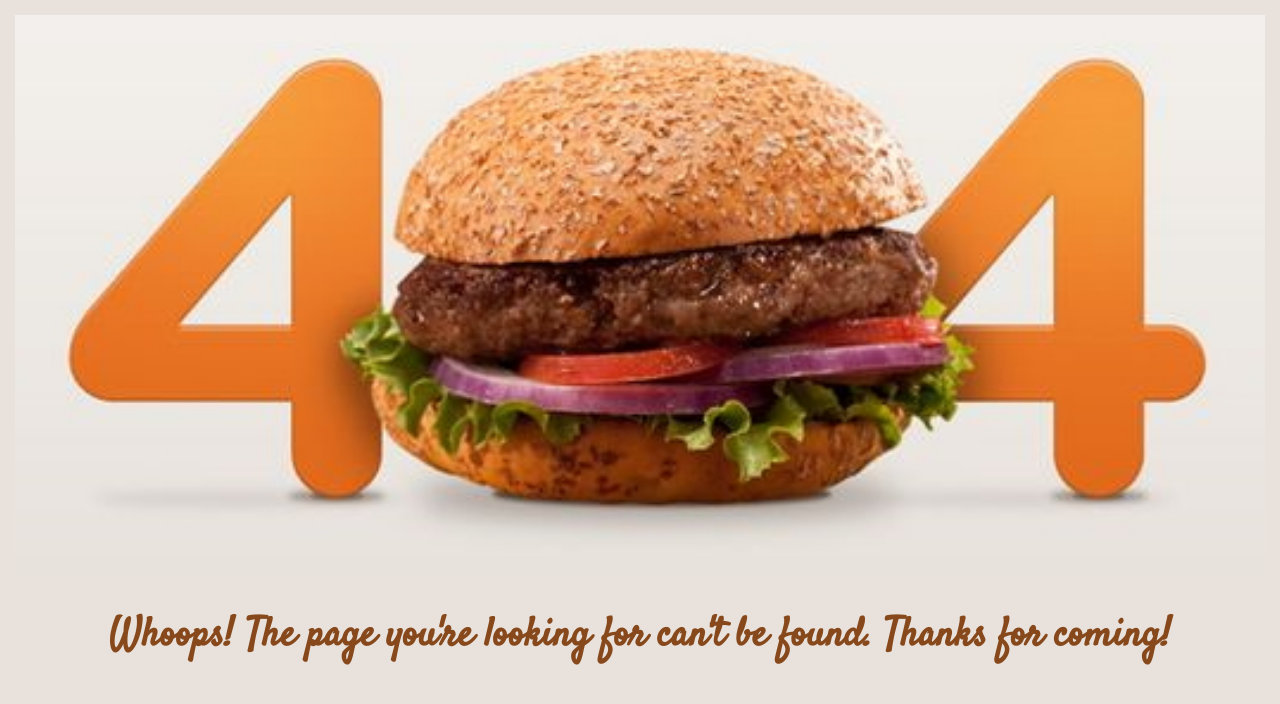
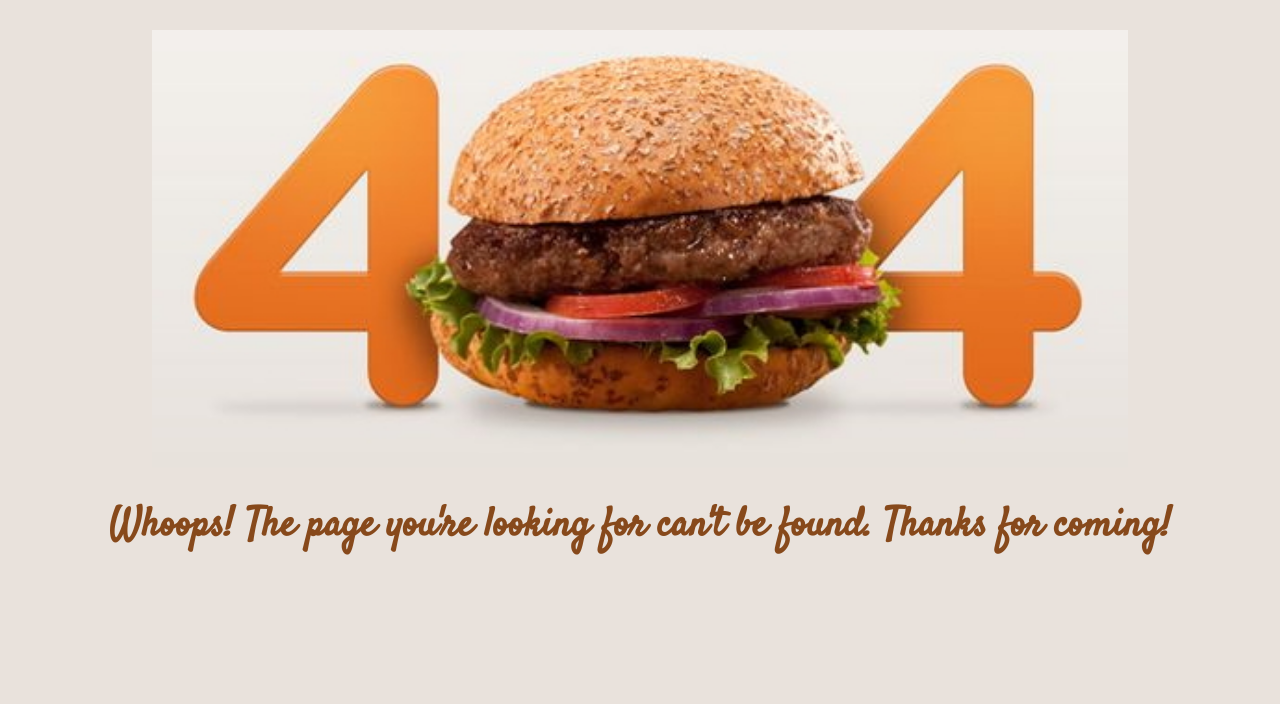
Before and after one commit to VaidaEG/5-skanumas, a plain HTML site: page index.html in a window 1280 px wide. Drawn offline with Linux system fonts and the light colour scheme.

```diff
--- a/main.css
+++ b/main.css
@@ -3,11 +3,12 @@
     margin:0;
 }
     div {
-        padding: 15px;
+        padding: 30px;
     }
     img {
         display: block;
-        width:100%;
+        width:80%;
+        margin: 0 auto;
     }
 
     h1{
```
Also changed, not shown: 1 other file.
